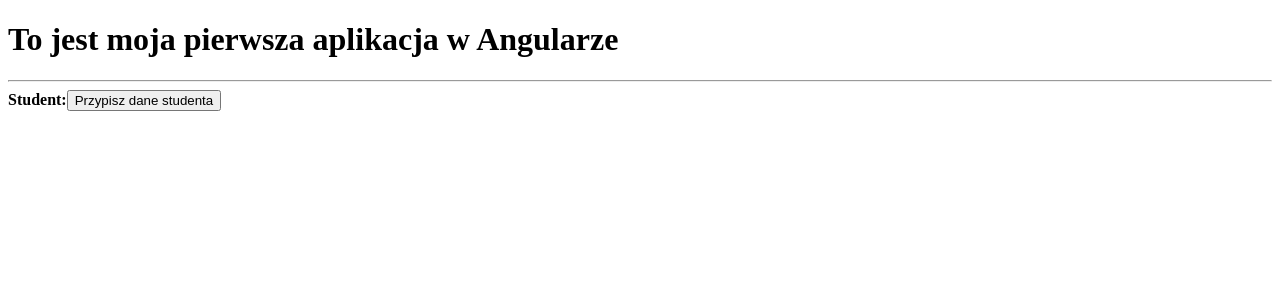
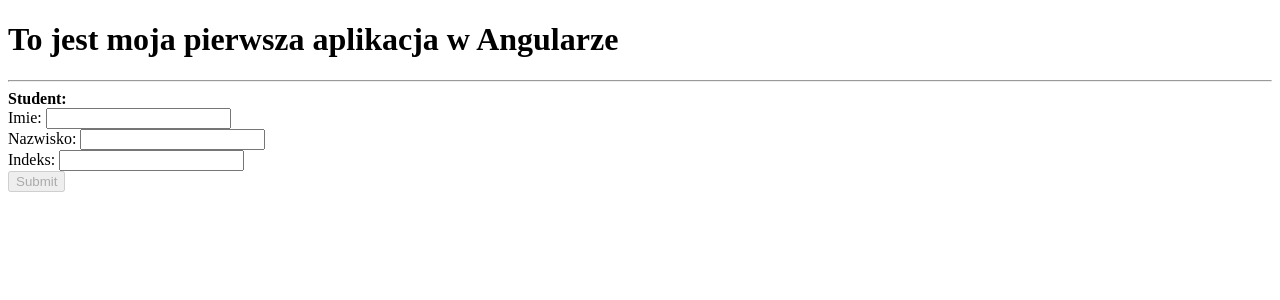
Before and after one commit to szymonbartnik/podstawowe-technologie-internetowe, an Angular app in the folder podstawowe-technologie/: page / in a window 1280 px wide. Shown: the top 300 px of the page. Built offline with nearby package versions, Linux system fonts and the light colour scheme.

Commit message:
added student form and changed implementation of assignStudent() method

```diff
--- a/podstawowe-technologie/src/app/app.module.ts
+++ b/podstawowe-technologie/src/app/app.module.ts
@@ -4,6 +4,7 @@ import { NgModule } from '@angular/core';
 import { AppRoutingModule } from './app-routing.module';
 import { AppComponent } from './app.component';
 import { StudentsComponent } from './students/students.component';
+import { ReactiveFormsModule } from '@angular/forms';
 
 @NgModule({
   declarations: [
@@ -12,7 +13,8 @@ import { StudentsComponent } from './students/students.component';
   ],
   imports: [
     BrowserModule,
-    AppRoutingModule
+    AppRoutingModule,
+    ReactiveFormsModule
   ],
   providers: [],
   bootstrap: [AppComponent]
--- a/podstawowe-technologie/src/app/students/students.component.css
+++ b/podstawowe-technologie/src/app/students/students.component.css
@@ -0,0 +1,8 @@
+:host {
+  display: flex;
+  flex-direction: column;
+}
+
+label {
+  display: block;
+}
--- a/podstawowe-technologie/src/app/students/students.component.html
+++ b/podstawowe-technologie/src/app/students/students.component.html
@@ -1,5 +1,24 @@
 <b>Student:</b>
-<button (click)="assignStudent('Agata', 'Stanisławska', 1122)">Przypisz dane studenta</button>
+<form [formGroup]="studentForm" (ngSubmit)="assignStudent()">
+
+  <label>
+    Imie:
+    <input type="text" formControlName="name">
+  </label>
+
+  <label>
+    Nazwisko:
+    <input type="text" formControlName="surname">
+  </label>
+
+  <label>
+    Indeks:
+    <input type="number" formControlName="id">
+  </label>
+
+  <button type="submit" [disabled]="!studentForm.valid">Submit</button>
+</form>
+
 <div *ngIf="student">
   <p>Imie: {{student.name}}</p>
   <p>Nazwisko: {{student.surname}}</p>
--- a/podstawowe-technologie/src/app/students/students.component.ts
+++ b/podstawowe-technologie/src/app/students/students.component.ts
@@ -1,4 +1,5 @@
 import {Component, OnInit} from '@angular/core';
+import {FormControl, FormGroup, Validators} from '@angular/forms';
 
 @Component({
   selector: 'app-students',
@@ -8,6 +9,11 @@ import {Component, OnInit} from '@angular/core';
 export class StudentsComponent implements OnInit {
 
   student: Student;
+  studentForm = new FormGroup({
+    name: new FormControl('', Validators.required),
+    surname: new FormControl('', Validators.required),
+    id: new FormControl('', [Validators.required, Validators.min(1)]),
+  });
 
   constructor() {
   }
@@ -15,8 +21,12 @@ export class StudentsComponent implements OnInit {
   ngOnInit(): void {
   }
 
-  assignStudent(name: string, surname: string, id: number): void {
-    this.student = new Student(name, surname, id);
+  assignStudent(): void {
+    this.student = new Student(
+      this.studentForm.get('name').value,
+      this.studentForm.get('surname').value,
+      this.studentForm.get('id').value
+    );
   }
 
 }
```
